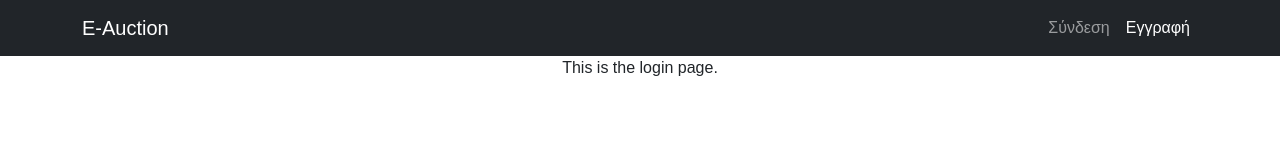
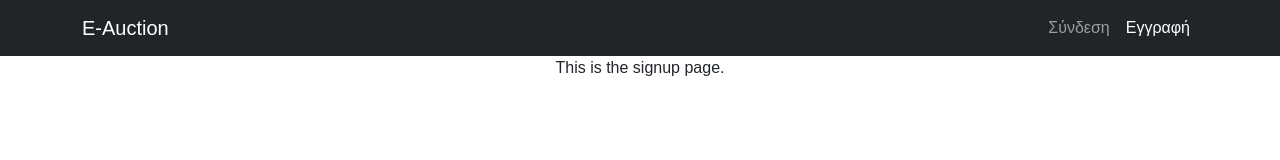
Before and after one commit to GKouv89/TEDi2022, a React (Create React App) app in the folder frontend/: page /signup in a window 1280 px wide. Shown: the top 160 px of the page. Built offline with nearby package versions, Linux system fonts and the light colour scheme.

Commit message:
Switched routes
Can't do one job man

```diff
--- a/frontend/src/pages/SigninPage.js
+++ b/frontend/src/pages/SigninPage.js
@@ -1,7 +1,7 @@
 import React from 'react'
 
-export default function SignupPage(){
+export default function SigninPage(){
     return(
-        <p>This is the sign up page.</p>
+        <p>This is the sign in page.</p>
     )
 }
--- a/frontend/src/pages/SignupPage.js
+++ b/frontend/src/pages/SignupPage.js
@@ -1,7 +1,7 @@
 import React from 'react'
 
-export default function SigninPage(){
+export default function SignupPage(){
     return(
-        <p>This is the login page.</p>
+        <p>This is the signup page.</p>
     )
 }
```
